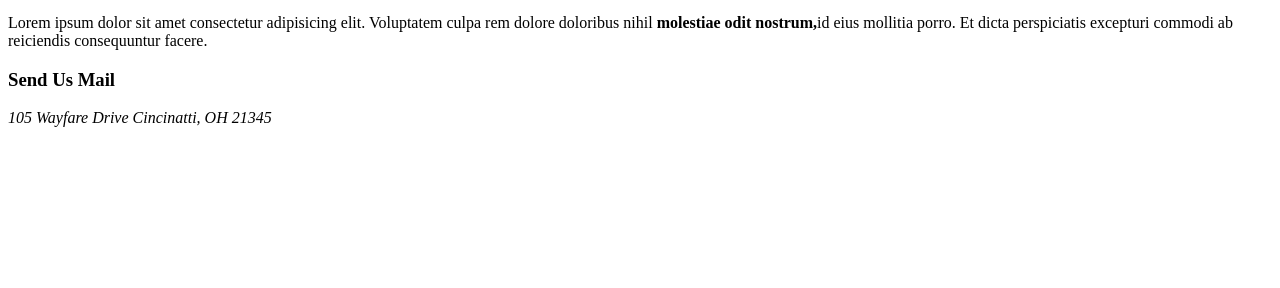
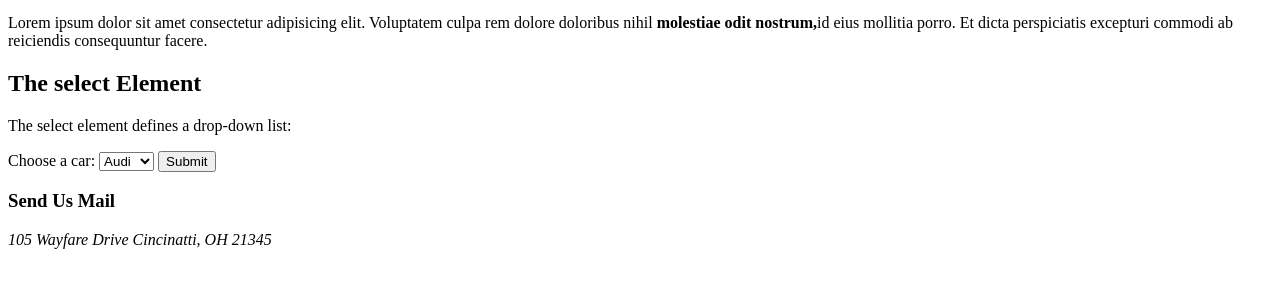
Before and after one commit to ShaylaBrown/SBA, a plain HTML site: page pages/Contact.html in a window 1280 px wide. Shown: the part 120-408 px from the top of the page. Drawn offline with Linux system fonts and the light colour scheme.

Commit message:
added dropdown menu and form

```diff
--- a/pages/Contact.html
+++ b/pages/Contact.html
@@ -25,6 +25,24 @@
    <h1>Get In Touch</h1>
    <p>Lorem ipsum dolor sit amet consectetur adipisicing elit. Voluptatem culpa rem dolore doloribus nihil  <strong>molestiae odit nostrum,</strong>id eius mollitia porro. Et dicta perspiciatis excepturi commodi ab reiciendis consequuntur facere.</p>
 
+   <h2>The select Element</h2>
+
+   <p>The select element defines a drop-down list:</p>
+
+   <form action="#">
+     <label>Choose a car:</label>
+     <select name="cars">
+       <option value="volvo">Volvo</option>
+       <option value="saab">Saab</option>
+       <option value="fiat">Fiat</option>
+       <option value="audi" selected>Audi</option>
+     </select>
+
+     <input type="submit">
+   </form>
+
+   </form>
+
    <h3>Send Us Mail</h3>
    <address>105 Wayfare Drive
     Cincinatti, OH 21345
```
